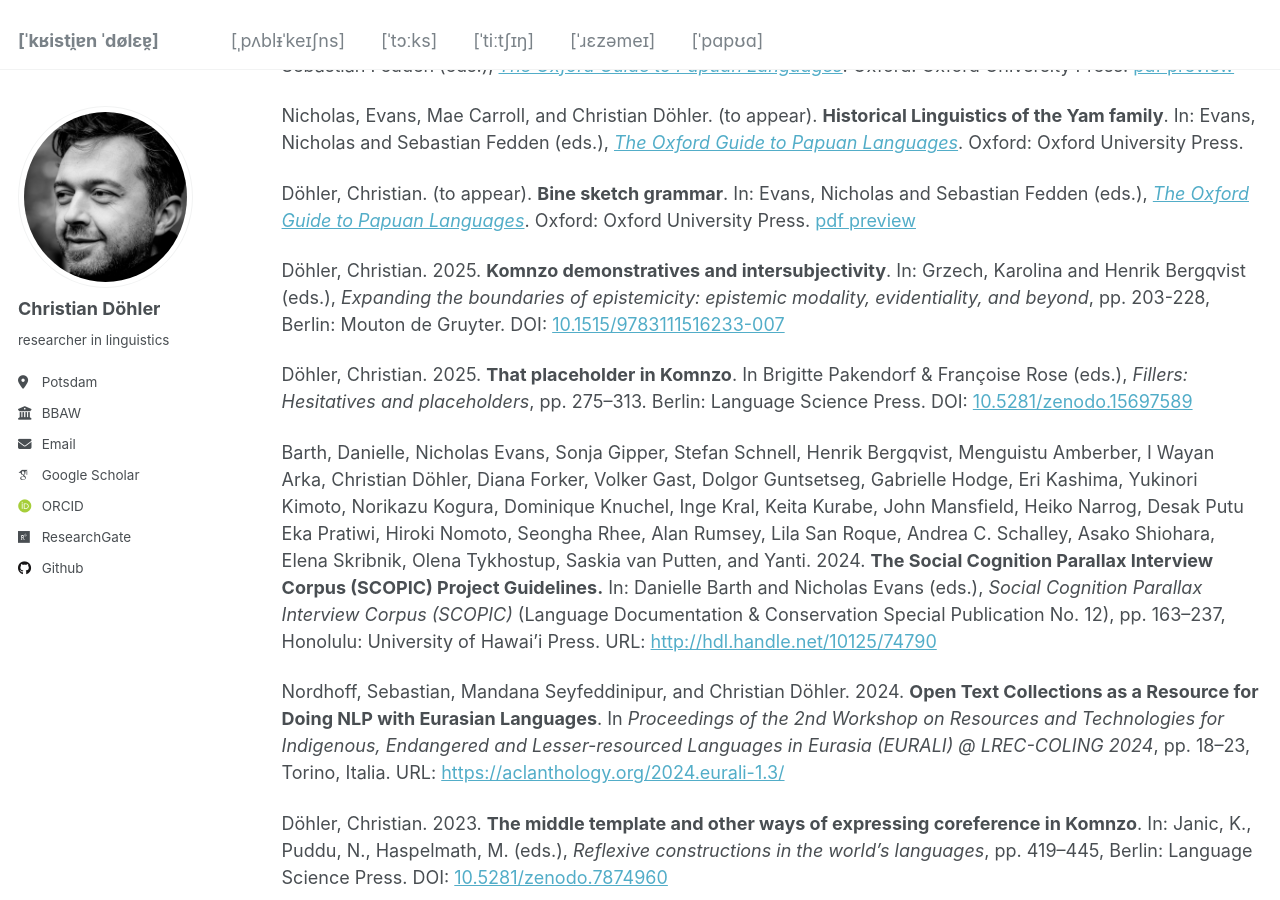
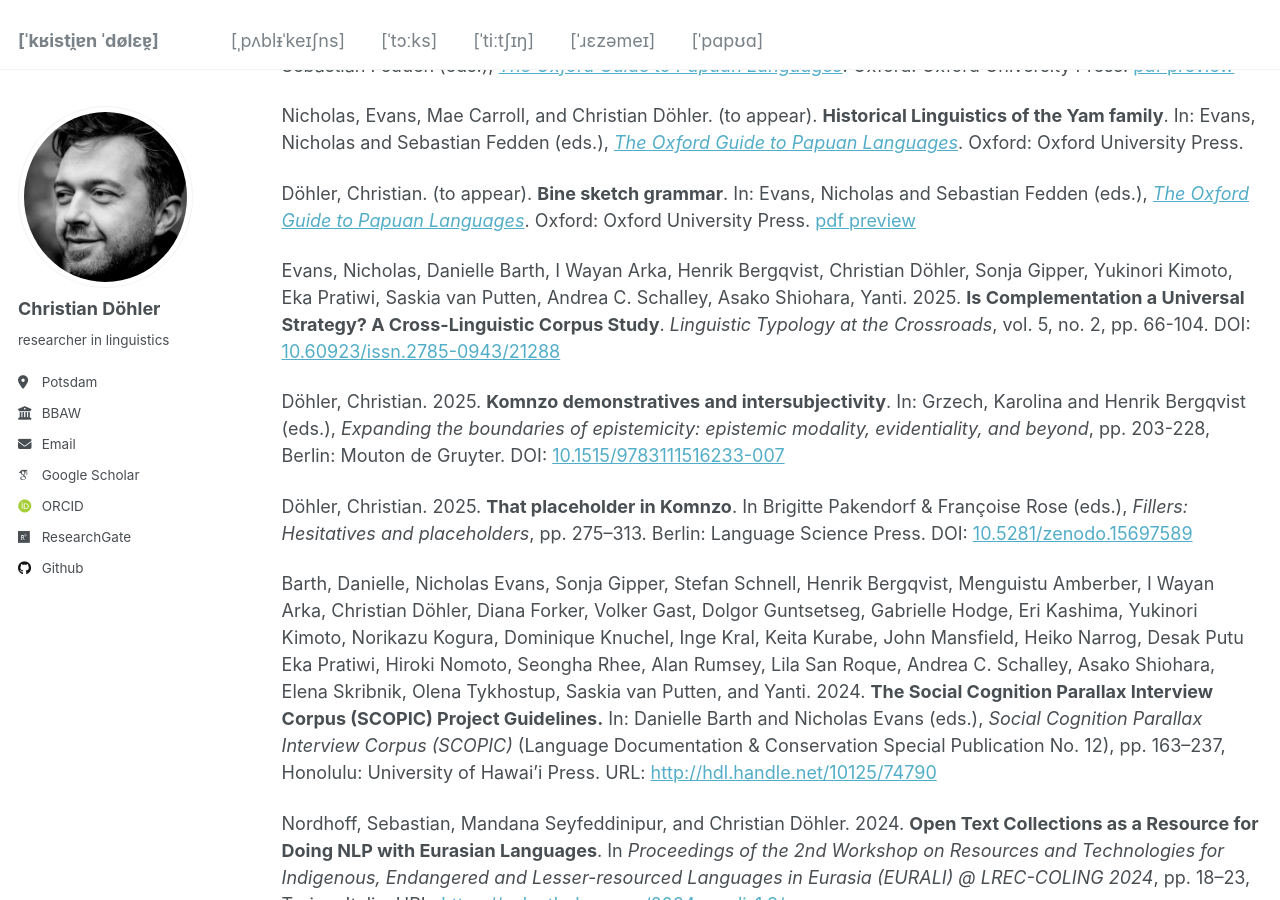
Before and after one commit to chrdoe/chrdoe.github.io, a Jekyll site: the page built from _pages/publications.md, in a window 1280 px wide and 900 px high, scrolled down 587 px. Built offline with Jekyll 4.4.1, drawn with Linux system fonts in a browser that asks for light colours; some web fonts are replaced.

Commit message:
Update publications.md

```diff
--- a/_pages/publications.md
+++ b/_pages/publications.md
@@ -33,6 +33,8 @@ Olsson, Bruno and Christian Döhler. (to appear). **Alignment in Papuan language
 Nicholas, Evans, Mae Carroll, and Christian Döhler. (to appear). **Historical Linguistics of the Yam family**. In: Evans, Nicholas and Sebastian Fedden (eds.), <a href="https://global.oup.com/academic/product/the-oxford-guide-to-the-papuan-languages-9780198849483?cc=de&lang=en&" target="_blank">*The Oxford Guide to Papuan Languages*</a>. Oxford: Oxford University Press.
 
 Döhler, Christian. (to appear). **Bine sketch grammar**. In: Evans, Nicholas and Sebastian Fedden (eds.), <a href="https://global.oup.com/academic/product/the-oxford-guide-to-the-papuan-languages-9780198849483?cc=de&lang=en&" target="_blank">*The Oxford Guide to Papuan Languages*</a>. Oxford: Oxford University Press. <a href="https://chrdoe.github.io/files/do%CC%88hler2025_OGPL_Bine_sketch_grammar-preprint.pdf" target="_blank">pdf preview</a>
+
+Evans, Nicholas, Danielle Barth, I Wayan Arka, Henrik Bergqvist, Christian Döhler, Sonja Gipper, Yukinori Kimoto, Eka Pratiwi, Saskia van Putten, Andrea C. Schalley, Asako Shiohara, Yanti. 2025. **Is Complementation a Universal Strategy? A Cross-Linguistic Corpus Study**. *Linguistic Typology at the Crossroads*, vol. 5, no. 2, pp. 66-104. DOI: <a href="https://doi.org/10.60923/issn.2785-0943/21288" target="_blank">10.60923/issn.2785-0943/21288</a>
 
 Döhler, Christian. 2025. **Komnzo demonstratives and intersubjectivity**. In: Grzech, Karolina and Henrik Bergqvist (eds.), *Expanding the boundaries of epistemicity: epistemic modality, evidentiality, and beyond*, pp. 203-228, Berlin: Mouton de Gruyter. DOI: <a href="https://doi.org/10.1515/9783111516233-007" target="_blank">10.1515/9783111516233-007</a>
 
```
